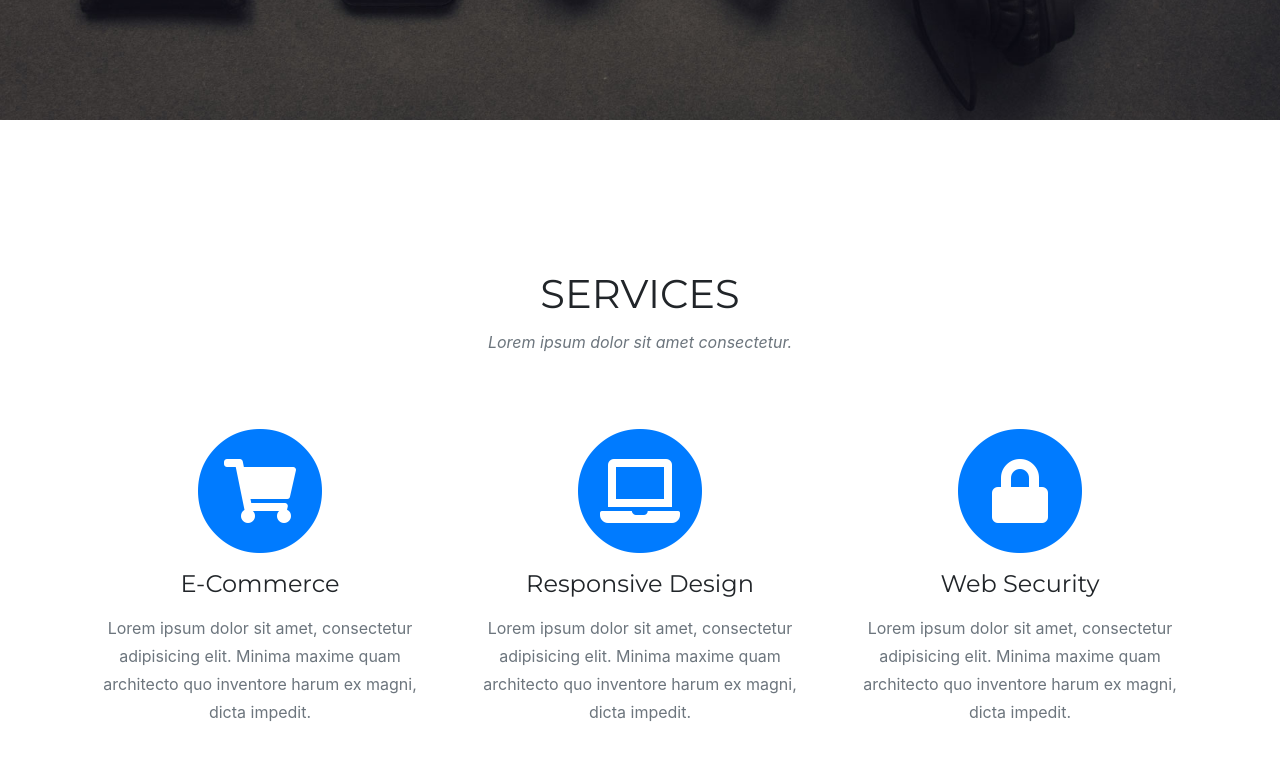
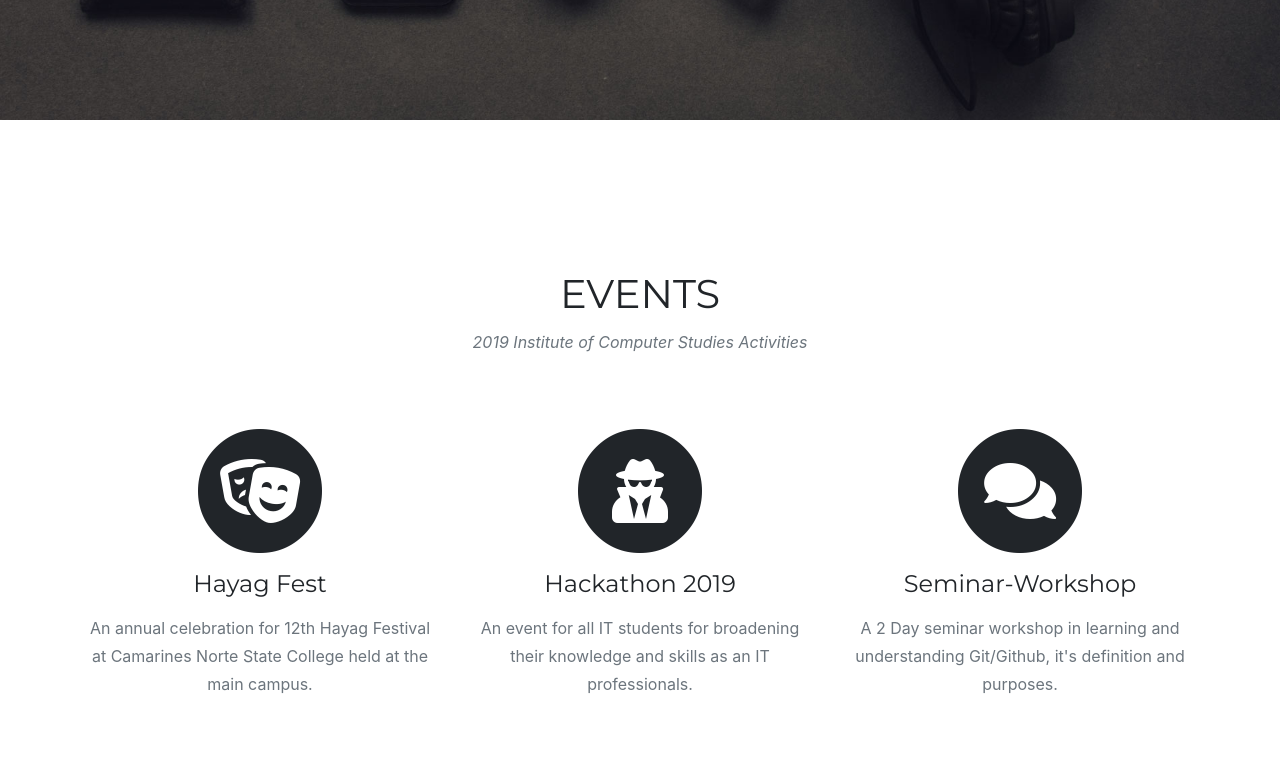
Before and after one commit to robinabanes/BSIT4a-robingroup, a website with bundled scripts: page index.html in a window 1280 px wide. Shown: the part 608-1368 px from the top of the page. Built offline with nearby package versions, Linux system fonts and the light colour scheme; a web font is replaced by a local one.

Commit message:
events modified

```diff
--- a/index.html
+++ b/index.html
@@ -73,34 +73,34 @@
     <div class="container">
       <div class="row">
         <div class="col-lg-12 text-center">
-          <h2 class="section-heading text-uppercase">Services</h2>
-          <h3 class="section-subheading text-muted">Lorem ipsum dolor sit amet consectetur.</h3>
+          <h2 class="section-heading text-uppercase">EVENTS</h2>
+          <h3 class="section-subheading text-muted">2019 Institute of Computer Studies Activities </h3>
         </div>
       </div>
       <div class="row text-center">
         <div class="col-md-4">
           <span class="fa-stack fa-4x">
-            <i class="fas fa-circle fa-stack-2x text-primary"></i>
-            <i class="fas fa-shopping-cart fa-stack-1x fa-inverse"></i>
+            <i class="fas fa-circle fa-stack-2x text"></i>
+            <i class="fas fa-theater-masks fa-stack-1x fa-inverse"></i>
           </span>
-          <h4 class="service-heading">E-Commerce</h4>
-          <p class="text-muted">Lorem ipsum dolor sit amet, consectetur adipisicing elit. Minima maxime quam architecto quo inventore harum ex magni, dicta impedit.</p>
+          <h4 class="service-heading">Hayag Fest</h4>
+          <p class="text-muted"> An annual celebration for 12th Hayag Festival at Camarines Norte State College held at the main campus.</p>
         </div>
         <div class="col-md-4">
           <span class="fa-stack fa-4x">
-            <i class="fas fa-circle fa-stack-2x text-primary"></i>
-            <i class="fas fa-laptop fa-stack-1x fa-inverse"></i>
+            <i class="fas fa-circle fa-stack-2x text"></i>
+            <i class="fas fa-user-secret fa-stack-1x fa-inverse"></i>
           </span>
-          <h4 class="service-heading">Responsive Design</h4>
-          <p class="text-muted">Lorem ipsum dolor sit amet, consectetur adipisicing elit. Minima maxime quam architecto quo inventore harum ex magni, dicta impedit.</p>
+          <h4 class="service-heading">Hackathon 2019</h4>
+          <p class="text-muted"> An event for all IT students for broadening their knowledge and skills as an IT professionals.</p>
         </div>
         <div class="col-md-4">
           <span class="fa-stack fa-4x">
-            <i class="fas fa-circle fa-stack-2x text-primary"></i>
-            <i class="fas fa-lock fa-stack-1x fa-inverse"></i>
+            <i class="fas fa-circle fa-stack-2x text"></i>
+            <i class="fas fa-comments fa-stack-1x fa-inverse"></i>
           </span>
-          <h4 class="service-heading">Web Security</h4>
-          <p class="text-muted">Lorem ipsum dolor sit amet, consectetur adipisicing elit. Minima maxime quam architecto quo inventore harum ex magni, dicta impedit.</p>
+          <h4 class="service-heading">Seminar-Workshop</h4>
+          <p class="text-muted"> A 2 Day seminar workshop in learning and understanding Git/Github, it's definition and purposes.</p>
         </div>
       </div>
     </div>
--- a/vendor/fontawesome-free/package.json
+++ b/vendor/fontawesome-free/package.json
@@ -2,7 +2,7 @@
   "_args": [
     [
       "@fortawesome/fontawesome-free@5.7.2",
-      "/Users/apple/code/bootstrap-scss-starter"
+      "C:\\Users\\user\\Desktop\\chill\\BSIT4a-robingroup"
     ]
   ],
   "_from": "@fortawesome/fontawesome-free@5.7.2",
@@ -27,7 +27,7 @@
   ],
   "_resolved": "https://registry.npmjs.org/@fortawesome/fontawesome-free/-/fontawesome-free-5.7.2.tgz",
   "_spec": "5.7.2",
-  "_where": "/Users/apple/code/bootstrap-scss-starter",
+  "_where": "C:\\Users\\user\\Desktop\\chill\\BSIT4a-robingroup",
   "author": {
     "name": "Dave Gandy",
     "email": "dave@fontawesome.com",
```
Also changed, not shown: 1 other file.
